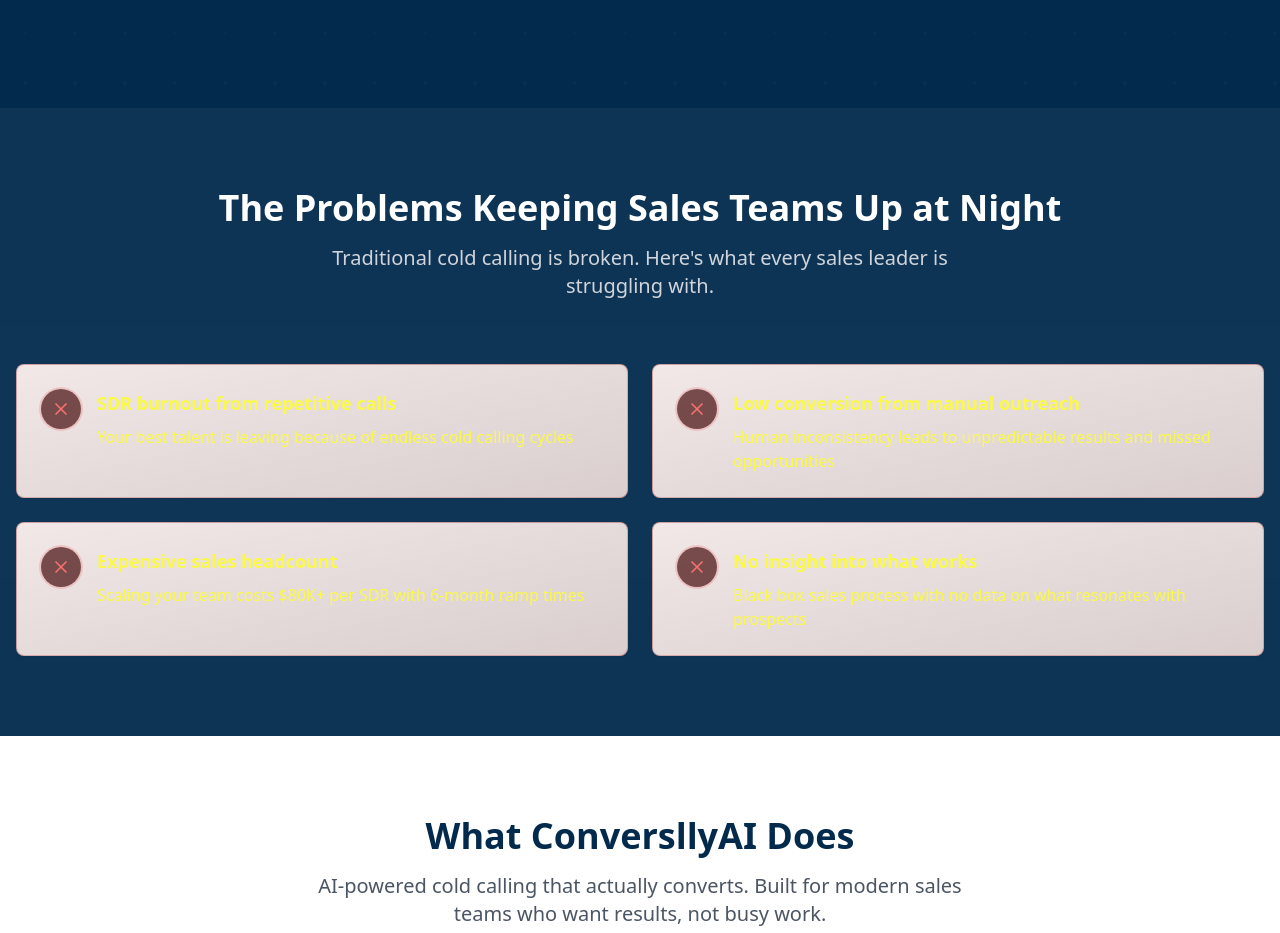
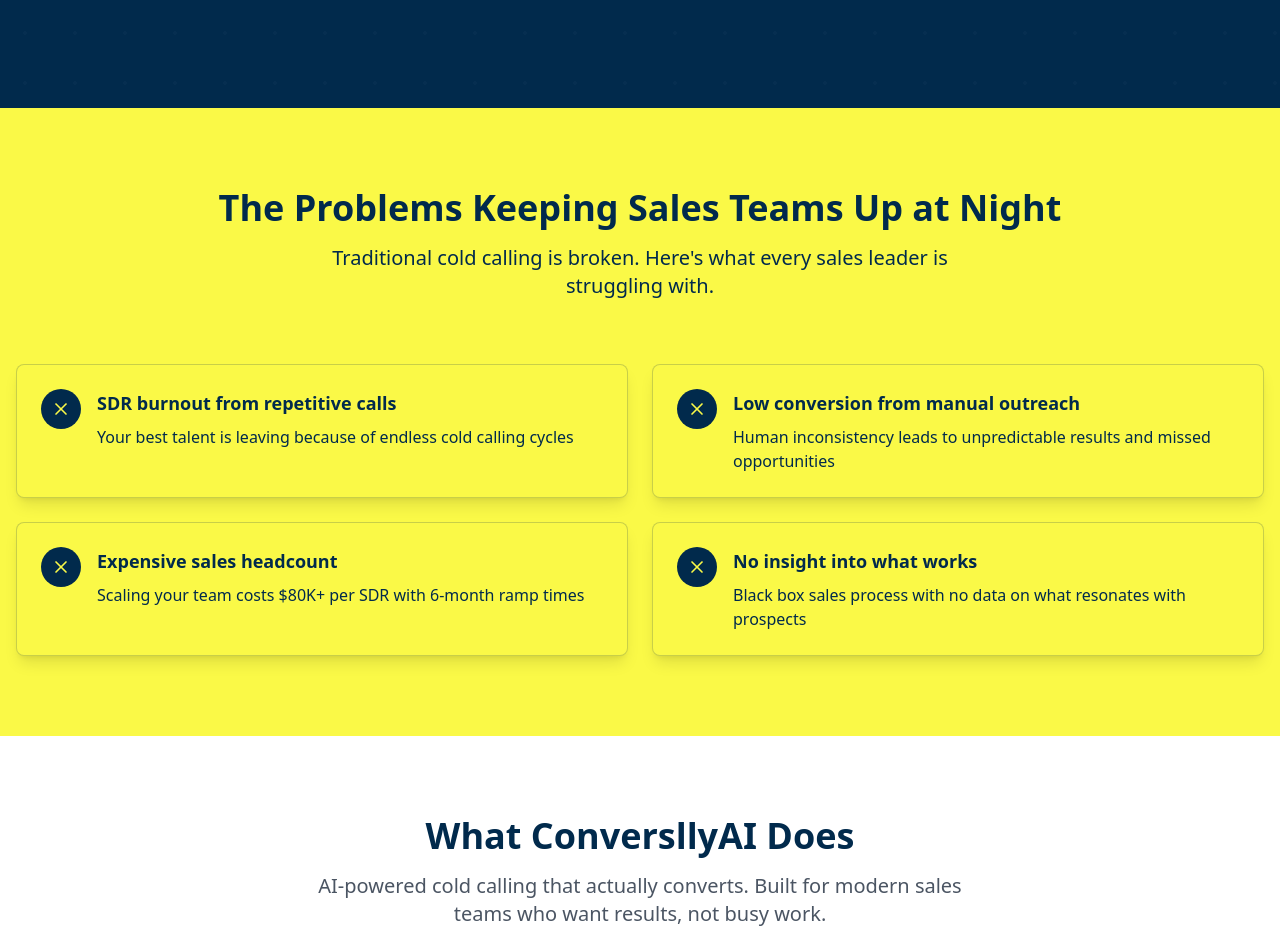
Before and after one commit to codesmokersx/conversllyai, a React (Vite) app: page / in a window 1280 px wide. Shown: the part 692-1625 px from the top of the page. Built offline with nearby package versions, Linux system fonts and the light colour scheme.

Commit message:
Fix: Pain Points section colors
Change the Pain Points section background to yellow and text to navy blue.

```diff
--- a/src/components/PainPoints.tsx
+++ b/src/components/PainPoints.tsx
@@ -24,30 +24,30 @@ const painPoints = [
 
 export const PainPoints = () => {
   return (
-    <section className="py-20 bg-navy/95">
+    <section className="py-20 bg-bright-yellow">
       <div className="max-w-7xl mx-auto px-4">
         <div className="text-center mb-16">
-          <h2 className="text-3xl lg:text-4xl font-bold text-white mb-4">
+          <h2 className="text-3xl lg:text-4xl font-bold text-navy mb-4">
             The Problems Keeping Sales Teams Up at Night
           </h2>
-          <p className="text-xl text-gray-300 max-w-2xl mx-auto">
+          <p className="text-xl text-navy max-w-2xl mx-auto">
             Traditional cold calling is broken. Here's what every sales leader is struggling with.
           </p>
         </div>
 
         <div className="grid md:grid-cols-2 gap-6">
           {painPoints.map((point, index) => (
-            <Card key={index} className="border-red-800/30 bg-gradient-to-br from-red-900/10 to-red-950/20 backdrop-blur-sm">
+            <Card key={index} className="border-navy/20 bg-bright-yellow shadow-lg">
               <CardContent className="p-6">
                 <div className="flex items-start gap-4">
-                  <div className="flex-shrink-0 w-10 h-10 bg-red-950/70 rounded-full flex items-center justify-center ring-2 ring-red-500/20">
-                    <X className="w-5 h-5 text-red-400" />
+                  <div className="flex-shrink-0 w-10 h-10 bg-navy rounded-full flex items-center justify-center">
+                    <X className="w-5 h-5 text-bright-yellow" />
                   </div>
                   <div>
-                    <h3 className="font-semibold text-bright-yellow text-lg mb-2">
+                    <h3 className="font-semibold text-navy text-lg mb-2">
                       {point.title}
                     </h3>
-                    <p className="text-bright-yellow">
+                    <p className="text-navy">
                       {point.description}
                     </p>
                   </div>
```
